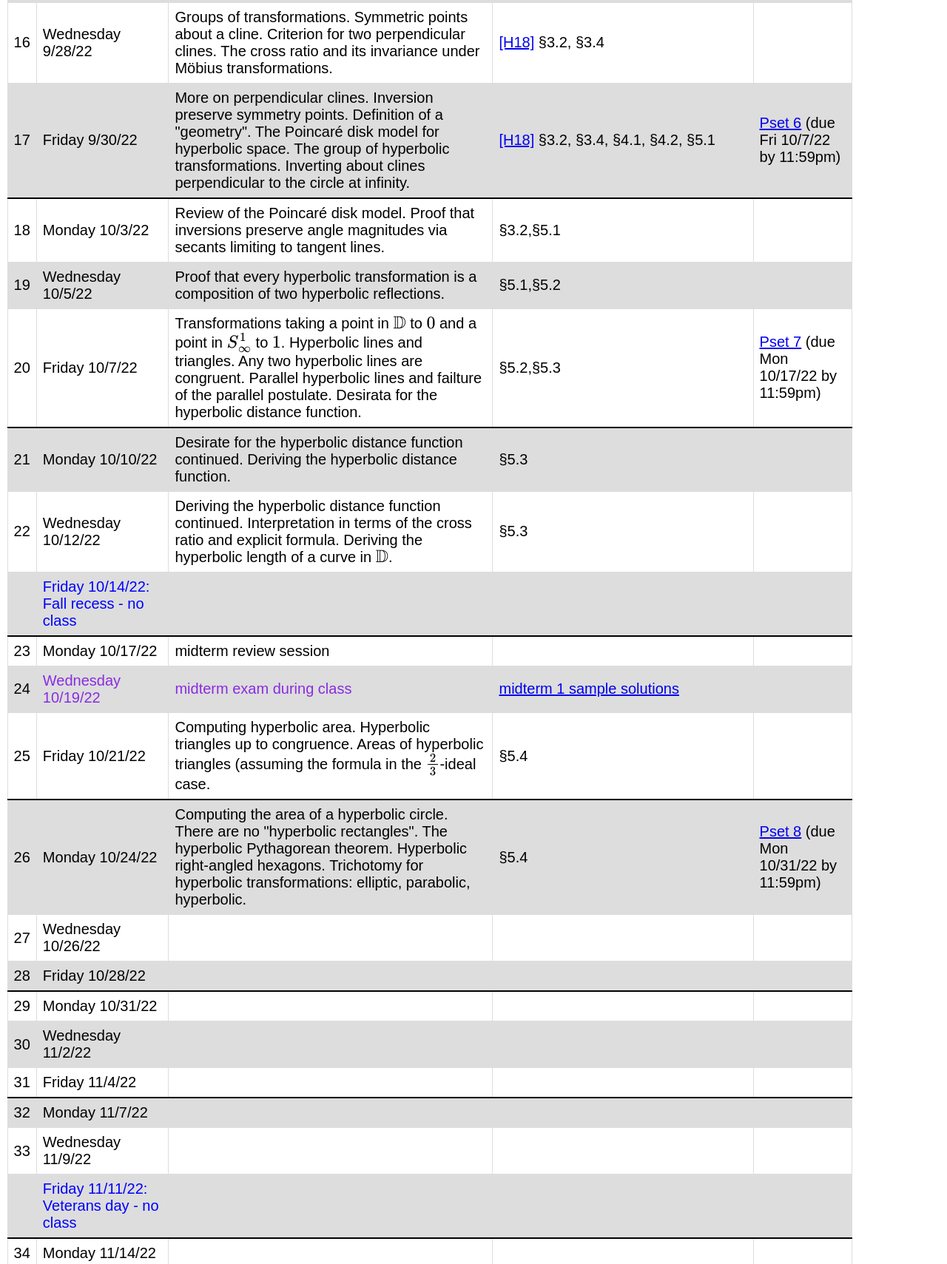
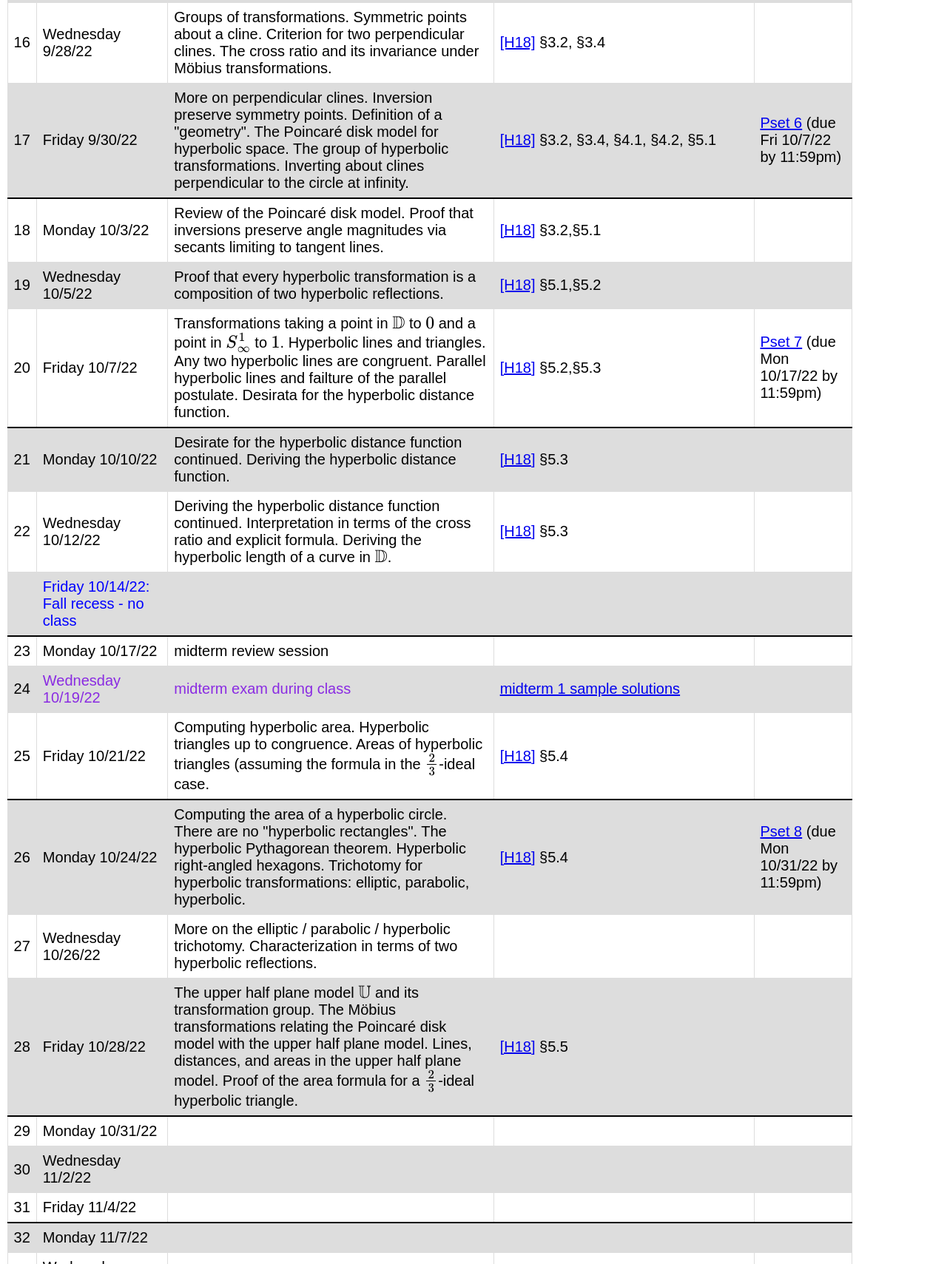
Before and after one commit to kylersiegel/kylersiegel.github.io, a plain HTML site: page 434.html in a window 1280 px wide. Shown: the part 4898-6607 px from the top of the page at 74% size. Drawn offline with nearby package versions, Linux system fonts and the light colour scheme; some packages are replaced by stand-ins of ours.

Commit message:
updated 434 website (pushed via script)

```diff
--- a/434.html
+++ b/434.html
@@ -390,7 +390,7 @@ While working on the problem sets, you are allowed to consult or collaborate wit
     <td>18</td>
     <td>Monday 10/3/22</td>
     <td>Review of the Poincaré disk model. Proof that inversions preserve angle magnitudes via secants limiting to tangent lines. </td>
-    <td>§3.2,§5.1</td>
+    <td><a href="#H18">[H18]</a> §3.2,§5.1</td>
     <td></td>
   </tr>
 
@@ -398,7 +398,7 @@ While working on the problem sets, you are allowed to consult or collaborate wit
     <td>19</td>
     <td>Wednesday 10/5/22</td>
     <td>Proof that every hyperbolic transformation is a composition of two hyperbolic reflections.</td>
-    <td>§5.1,§5.2</td>
+    <td><a href="#H18">[H18]</a> §5.1,§5.2</td>
     <td></td>
   </tr>
 
@@ -406,7 +406,7 @@ While working on the problem sets, you are allowed to consult or collaborate wit
     <td>20</td>
     <td>Friday 10/7/22</td>
     <td>Transformations taking a point in $\mathbb{D}$ to $0$ and a point in $S^1_{\infty}$ to $1$. Hyperbolic lines and triangles. Any two hyperbolic lines are congruent. Parallel hyperbolic lines and failture of the parallel postulate. Desirata for the hyperbolic distance function.</td>
-    <td>§5.2,§5.3</td>
+    <td><a href="#H18">[H18]</a> §5.2,§5.3</td>
     <td><a href="434/pset7.pdf">Pset 7</a> (due Mon 10/17/22 by 11:59pm)</td>
   </tr>
 
@@ -414,7 +414,7 @@ While working on the problem sets, you are allowed to consult or collaborate wit
     <td>21</td>
     <td>Monday 10/10/22</td>
     <td>Desirate for the hyperbolic distance function continued. Deriving the hyperbolic distance function.</td>
-    <td>§5.3</td>
+    <td><a href="#H18">[H18]</a> §5.3</td>
     <td></td>
   </tr>
 
@@ -422,7 +422,7 @@ While working on the problem sets, you are allowed to consult or collaborate wit
     <td>22</td>
     <td>Wednesday 10/12/22</td>
     <td>Deriving the hyperbolic distance function continued. Interpretation in terms of the cross ratio and explicit formula. Deriving the hyperbolic length of a curve in $\mathbb{D}$.</td>
-    <td>§5.3</td>
+    <td><a href="#H18">[H18]</a> §5.3</td>
     <td></td>
   </tr>
 
@@ -454,7 +454,7 @@ While working on the problem sets, you are allowed to consult or collaborate wit
     <td>25</td>
     <td>Friday 10/21/22</td>
     <td>Computing hyperbolic area. Hyperbolic triangles up to congruence. Areas of hyperbolic triangles (assuming the formula in the $\tfrac{2}{3}$-ideal case.</td>
-    <td>§5.4</td>
+    <td><a href="#H18">[H18]</a> §5.4</td>
     <td></td>
   </tr>
 
@@ -462,14 +462,14 @@ While working on the problem sets, you are allowed to consult or collaborate wit
     <td>26</td>
     <td>Monday 10/24/22</td>
     <td>Computing the area of a hyperbolic circle. There are no "hyperbolic rectangles". The hyperbolic Pythagorean theorem. Hyperbolic right-angled hexagons. Trichotomy for hyperbolic transformations: elliptic, parabolic, hyperbolic.</td>
-    <td>§5.4</td>
+    <td><a href="#H18">[H18]</a> §5.4</td>
     <td><a href="434/pset8.pdf">Pset 8</a> (due Mon 10/31/22 by 11:59pm)</td>
   </tr>
 
   <tr>
     <td>27</td>
     <td>Wednesday 10/26/22</td>
-    <td></td>
+    <td>More on the elliptic / parabolic / hyperbolic trichotomy. Characterization in terms of two hyperbolic reflections.</td>
     <td></td>
     <td></td>
   </tr>
@@ -477,8 +477,8 @@ While working on the problem sets, you are allowed to consult or collaborate wit
    <tr style="border-bottom:2px solid black">
     <td>28</td>
     <td>Friday 10/28/22</td>
-    <td></td>
-    <td></td>
+    <td>The upper half plane model $\mathbb{U}$ and its transformation group. The Möbius transformations relating the Poincaré disk model with the upper half plane model. Lines, distances, and areas in the upper half plane model. Proof of the area formula for a $\tfrac{2}{3}$-ideal hyperbolic triangle.</td>
+    <td><a href="#H18">[H18]</a> §5.5</td>
     <td></td>
   </tr>
 
```
